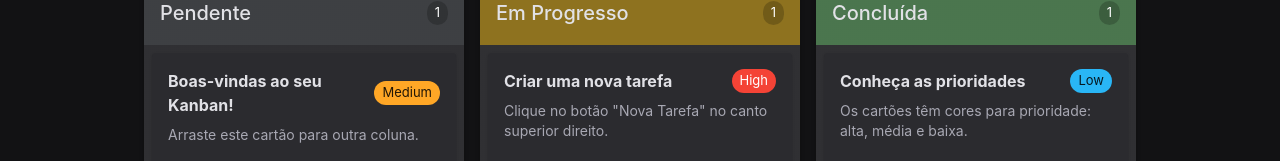
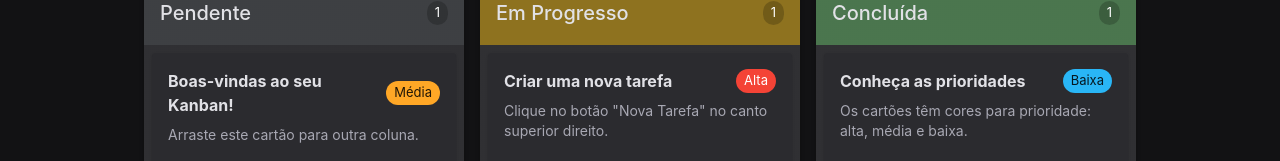
Before and after one commit to Werricsson-Santos/desafio-cotefacil, a React (Vite) app: page /dashboard in a window 1280 px wide. Shown: the part 179-340 px from the top of the page. Built offline with nearby package versions, Linux system fonts and the light colour scheme.

Commit message:
chore(dashboard): Alterando a nomenclatura das prioridades para português br

```diff
--- a/src/components/Dashboard/TaskCard.tsx
+++ b/src/components/Dashboard/TaskCard.tsx
@@ -16,6 +16,10 @@ const priorityColors: { [key in TaskPriority]: 'error' | 'warning' | 'info' } =
   high: 'error', medium: 'warning', low: 'info',
 };
 
+const priorityText: { [key in TaskPriority]: 'alta' | 'média' | 'baixa' } = {
+  high: 'alta', medium: 'média', low: 'baixa',
+};
+
 export const TaskCard: FC<TaskCardProps> = ({ task, columnId, onUpdate, onDelete, isOverlay }) => {
   const { attributes, listeners, setNodeRef, transform, transition, isDragging } = useSortable({ id: task.id });
   const style: React.CSSProperties = { transform: CSS.Transform.toString(transform), transition, visibility: isDragging ? 'hidden' : 'visible' };
@@ -28,7 +32,7 @@ export const TaskCard: FC<TaskCardProps> = ({ task, columnId, onUpdate, onDelete
     actionButtonProps.text = 'Concluir';
     actionButtonProps.color = 'success';
   } else if (columnId === 'done') {
-    actionButtonProps.show = false; // Esconde o botão na coluna "Concluído" -> Não foi criado uma página para arquivar as tarefas fetias, vão ficar todas nas colunas de concluídas, o usuário pode excluir
+    actionButtonProps.show = false; // Esconde o botão na coluna "Concluído" -> Não foi criado uma página para arquivar as tarefas feitas, vão ficar todas nas colunas de concluídas, o usuário pode excluir
   }
 
   const handleMoveTask = () => {
@@ -48,7 +52,7 @@ export const TaskCard: FC<TaskCardProps> = ({ task, columnId, onUpdate, onDelete
       <CardContent>
         <Stack direction="row" justifyContent="space-between" alignItems="center" mb={1}>
           <Typography variant="body1" sx={{ fontWeight: 'bold' }}>{task.title}</Typography>
-          <Chip label={task.priority} color={priorityColors[task.priority]} size="small" sx={{ textTransform: 'capitalize' }}/>
+          <Chip label={priorityText[task.priority]} color={priorityColors[task.priority]} size="small" sx={{ textTransform: 'capitalize' }}/>
         </Stack>
         <Typography variant="body2" color="text.secondary" sx={{ whiteSpace: 'pre-wrap' }}>{task.description}</Typography>
       </CardContent>
```
